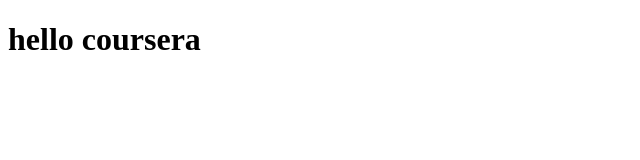
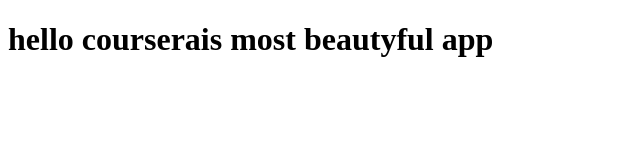
Before and after one commit to KrishnaveniThiyagarajan/coursera-test, a plain HTML site: page site/index.html in a window 1280 px wide. Shown: the whole page, without its empty margins (0-640 px from the left). Drawn offline with Linux system fonts and the light colour scheme.

Commit message:
small addition content to our page

```diff
--- a/site/index.html
+++ b/site/index.html
@@ -4,6 +4,6 @@
  	<title> Hello Coursera</title>
  </head>
  <body>
- <h1> hello coursera</h1>
+ <h1> hello courserais most beautyful app </h1>
  </body>
  </html>
```
